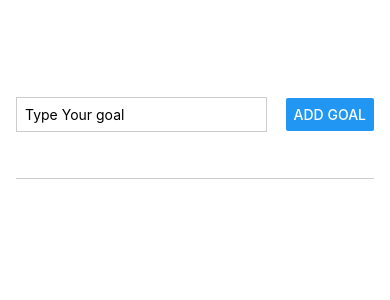
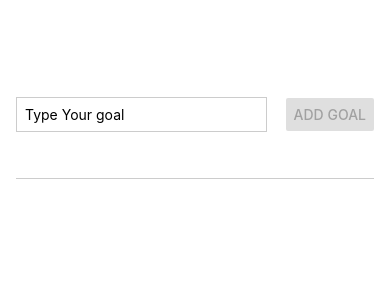
Before and after one commit to aniketicloud/rn-course, a React Native app: screen / in a window 390 px wide. Shown: the top 300 px of the page. Built offline with nearby package versions, Linux system fonts and the light colour scheme.

Commit message:
added condition for disabled button when string is empty.

```diff
--- a/App.js
+++ b/App.js
@@ -10,15 +10,16 @@
     // ? below is not a good practice to change state,
     // ? as new state depends on previous state
     // setCourseGoals([...courseGoals, enteredGoalText])
-
     setCourseGoals((currentCourseGoal) => {
-      return [
-        ...currentCourseGoal,
-        {
-          text: enteredGoalText,
-          id: Math.random().toString(),
-        },
-      ];
+      return enteredGoalText !== ""
+        ? [
+            ...currentCourseGoal,
+            {
+              text: enteredGoalText,
+              id: Math.random().toString(),
+            },
+          ]
+        : currentCourseGoal;
     });
   };
 
--- a/components/GoalInput.js
+++ b/components/GoalInput.js
@@ -21,7 +21,11 @@
         onChangeText={goalInputHandler}
         value={enteredGoalText}
       />
-      <Button title="Add Goal" onPress={addGoalHandler} />
+      <Button
+        title="Add Goal"
+        onPress={addGoalHandler}
+        disabled={enteredGoalText === ""}
+      />
     </View>
   );
 };
```
